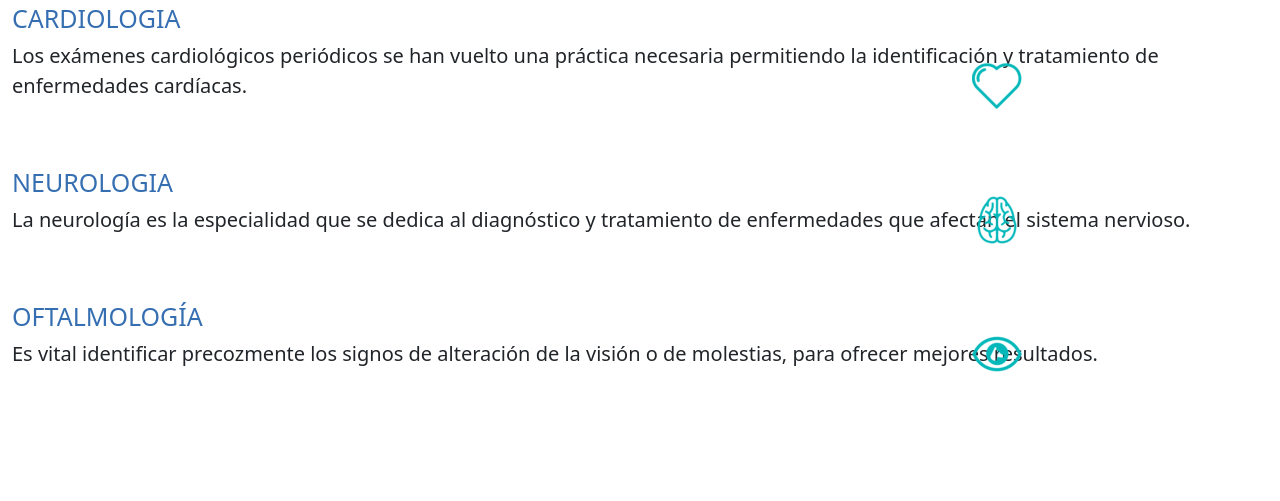
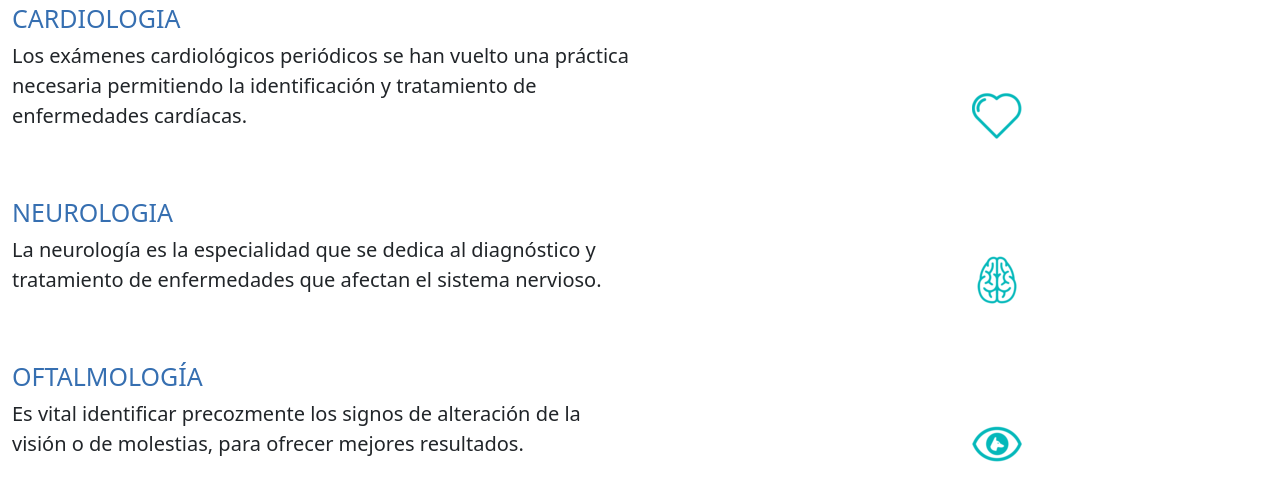
Before and after one commit to Juampi095/tercera-entrega-veterinaria-morales, a website: page servicios-generales.html in a window 1280 px wide. Shown: the part 139-640 px from the top of the page. Drawn offline with nearby package versions, Linux system fonts and the light colour scheme.

```diff
--- a/scss/secciones/_servicios-generales.scss
+++ b/scss/secciones/_servicios-generales.scss
@@ -1,5 +1,8 @@
-.lead{
-    @extend %parrafos;
+.servGrales{
+    font-size: 1.25rem;
+    font-weight: 300;
+    width: 50%
+
 }
 .imagenes{
     @extend %imagenes;
--- a/scss/variables/_extend.scss
+++ b/scss/variables/_extend.scss
@@ -12,7 +12,7 @@
 
 %parrafos {
     font-size: 1.25rem;
-    font-weight: 200;
+    font-weight: 300;
 }
 
 %imagenes {
--- a/servicios-generales.html
+++ b/servicios-generales.html
@@ -63,19 +63,19 @@
     <h2 class="tituloUno">SERVICIOS GENERALES</h2>
     <h3 class="titulosIndex">CARDIOLOGIA</h3>
     <div>
-        <p class="lead">Los exámenes cardiológicos periódicos se han vuelto una práctica necesaria permitiendo la identificación y tratamiento de enfermedades cardíacas.
+        <p class="servGrales">Los exámenes cardiológicos periódicos se han vuelto una práctica necesaria permitiendo la identificación y tratamiento de enfermedades cardíacas.
         </p>
     </div>
     <img class="imagenes" src="./veterinaria/Servicios Generales/cardiologia.png" alt="imagen-cardiologia">
     <h3 class="titulosIndex">NEUROLOGIA</h3>
     <div>
-        <p class="lead">La neurología es la especialidad que se dedica al diagnóstico y tratamiento de enfermedades que afectan el sistema nervioso.
+        <p class="servGrales">La neurología es la especialidad que se dedica al diagnóstico y tratamiento de enfermedades que afectan el sistema nervioso.
         </p>
         <img class="imagenes" src="./veterinaria/Servicios Generales/neurologia.png" alt="imagen-neurologia">
     </div>
     <h3 class="titulosIndex">OFTALMOLOGÍA</h3>
     <div>
-        <p class="lead">Es vital identificar precozmente los signos de alteración de la visión o de molestias, para ofrecer mejores resultados.</p>
+        <p class="servGrales">Es vital identificar precozmente los signos de alteración de la visión o de molestias, para ofrecer mejores resultados.</p>
     </div>
     <img class="imagenes" src="./veterinaria/Servicios Generales/oftalmologia.png" alt="imagen-oftalmologia">
 </div>
```
Also changed, not shown: css/style.css, veterinaria/Especialidades/medicina-regenerativa.png (added), veterinaria/Especialidades/oncologia.png (added), veterinaria/Especialidades/transfusion.png (added).
